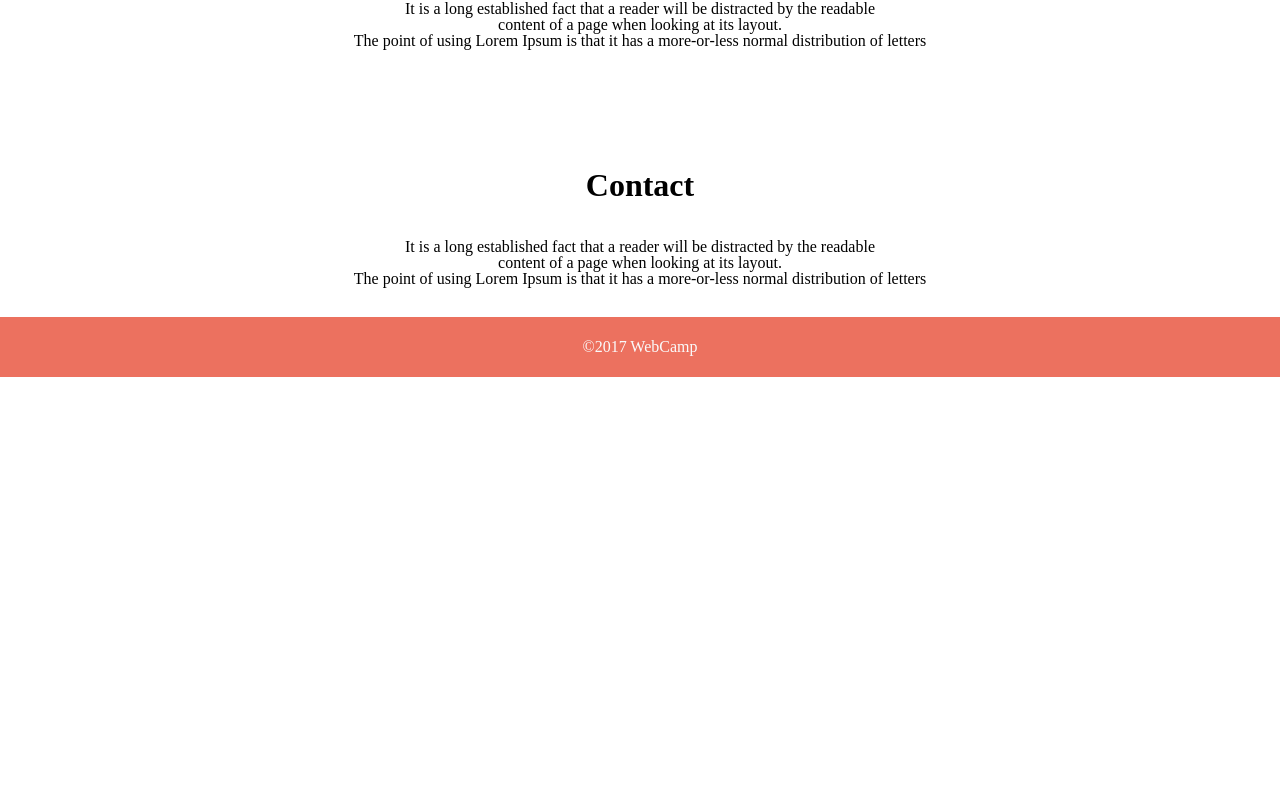
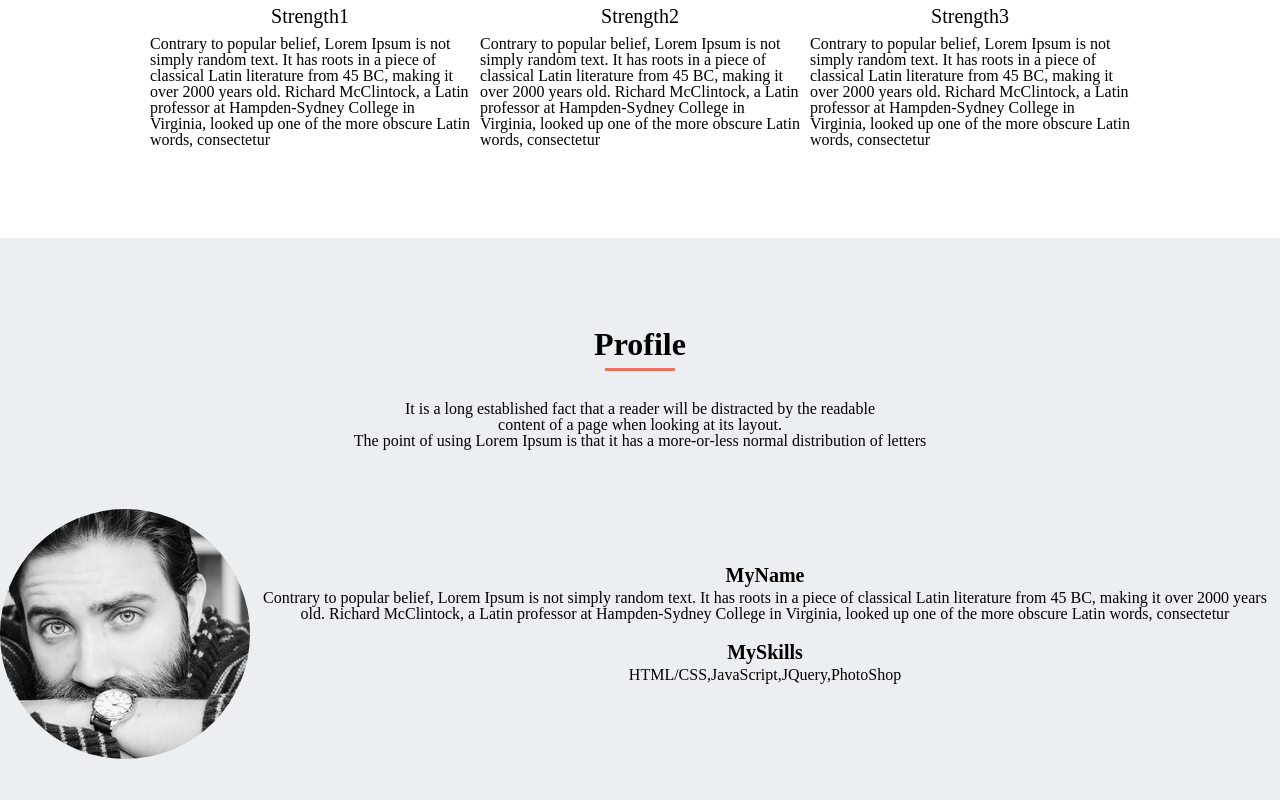
Before and after one commit to uavpliyc/Mysite, a plain HTML site: page index.html in a window 1280 px wide. Shown: the part 1868-2668 px from the top of the page. Before the commit the page ends 2245 px from the top, so only its background shows below. Drawn offline with Linux system fonts and the light colour scheme.

Commit message:
[Add_main]

```diff
--- a/index.html
+++ b/index.html
@@ -5,6 +5,7 @@
   <meta name="viewport" content="width=device-width,initial-scale=1.0">
   <title>WALS成果物</title>
   <link rel="stylesheet" href="style.css">
+  <link href="https://use.fontawesome.com/releases/v5.6.1/css/all.css" rel="stylesheet">
 </head>
 
 <body>
@@ -53,29 +54,65 @@
 
       <section class="feature">
       <div class="title">Feature</div>
+      <div class="line"></div>
         <div class="text">
           It is a long established fact that a reader will be distracted by the readable<br>
           content of a page when looking at its layout.<br>
           The point of using Lorem Ipsum is that it has a more-or-less normal distribution of letters<br>
         </div>
+        <div class="feature-index">
+          <div class="strength">
+            <div class="icon"><i class="fab fa-youtube"></i></div>
+            <div class="strength-title">Strength1</div>
+            <div class="strength-text">
+              Contrary to popular belief, Lorem Ipsum is not simply random text. It has roots in a piece of classical Latin literature from 45 BC, making it over 2000 years old. Richard McClintock, a Latin professor at Hampden-Sydney College in Virginia, looked up one of the more obscure Latin words, consectetur
+            </div>
+          </div>
+          <div class="strength">
+            <div class="icon"><i class="fas fa-desktop"></i></div>
+            <div class="strength-title">Strength2</div>
+            <div class="strength-text">
+              Contrary to popular belief, Lorem Ipsum is not simply random text. It has roots in a piece of classical Latin literature from 45 BC, making it over 2000 years old. Richard McClintock, a Latin professor at Hampden-Sydney College in Virginia, looked up one of the more obscure Latin words, consectetur
+            </div>
+          </div>
+          <div class="strength">
+           <div class="icon"><i class="fas fa-cogs"></i></div>
+            <div class="strength-title">Strength3</div>
+            <div class="strength-text">
+            Contrary to popular belief, Lorem Ipsum is not simply random text. It has roots in a piece of classical Latin literature from 45 BC, making it over 2000 years old. Richard McClintock, a Latin professor at Hampden-Sydney College in Virginia, looked up one of the more obscure Latin words, consectetur
+            </div>
+          </div>
+        </div>
       </section>
 
       <section class="profile">
       <div class="title">Profile</div>
+      <div class="line"></div>
         <div class="text">
           It is a long established fact that a reader will be distracted by the readable<br>
           content of a page when looking at its layout.<br>
           The point of using Lorem Ipsum is that it has a more-or-less normal distribution of letters<br>
         </div>
+        <div class="profile-details">
+          <img src="img/my-icon.jpg" class="profile-photo">
+          <div class="right-side">
+            <div class="profile-title">MyName</div>
+            <div class="profile-text">Contrary to popular belief, Lorem Ipsum is not simply random text. It has roots in a piece of classical Latin literature from 45 BC, making it over 2000 years old. Richard McClintock, a Latin professor at Hampden-Sydney College in Virginia, looked up one of the more obscure Latin words, consectetur</div>
+            <div class="profile-title">MySkills</div>
+            <div class="profile-text">HTML/CSS,JavaScript,JQuery,PhotoShop</div>
+          </div>
+        </div>
       </section>
 
       <section class="contact">
       <div class="title">Contact</div>
+      <div class="line"></div>
         <div class="text">
           It is a long established fact that a reader will be distracted by the readable<br>
           content of a page when looking at its layout.<br>
           The point of using Lorem Ipsum is that it has a more-or-less normal distribution of letters<br>
         </div>
+
       </section>
 
     </main-contents>
--- a/style.css
+++ b/style.css
@@ -47,7 +47,7 @@ table {
   border-spacing: 0;
 }
 
-/*reset css*/
+/*header*/
 
 header {
   height: 70px;
@@ -76,6 +76,8 @@ header {
   color: #fafafa;
   font-size: 16px;
 }
+
+/*main*/
 
 .main-visual {
   height:650px;
@@ -122,12 +124,18 @@ header {
   margin: 0 auto;
 }
 
+.portfolio {
+  padding-bottom: 90px;
+  background-color: #eceff1;
+}
+
 .images {
   max-width: 920px;
   margin:0 auto;
   display: flex;
   flex-wrap: wrap;
 }
+
 
 .img {
   width: 300px;
@@ -166,6 +174,64 @@ header {
   margin-top: 10px;
 }
 
+.feature {
+  margin-bottom: 90px;
+}
+
+.feature-index {
+  display: flex;
+  justify-content: center;
+}
+
+.strength {
+  display: flex;
+  flex-direction: column;
+  align-items: center;
+  width: 320px;
+}
+
+.strength:nth-child(n+2) {
+  margin-left: 10px;
+}
+
+.icon {
+  font-size: 60px;
+}
+
+.strength-title {
+  font-size: 20px;
+  color: #000000;
+  margin: 10px;
+}
+
+.profile {
+  background-color: #eceff1
+}
+
+.profile-details {
+  display: flex;
+  justify-content: center;
+  align-items: center;
+  /*max-width: 1024px;*/
+  text-align: center;
+  padding: 30px 0 90px 0;
+}
+
+.profile-photo {
+  border-radius: 180px;
+}
+
+.profile-text {
+  margin-bottom: 20px;
+}
+
+.profile-title {
+  font-size: 20px;
+  font-weight: bold;
+  margin-bottom: 5px;
+}
+
+
 
 footer {
   font-size: 16px;
```
